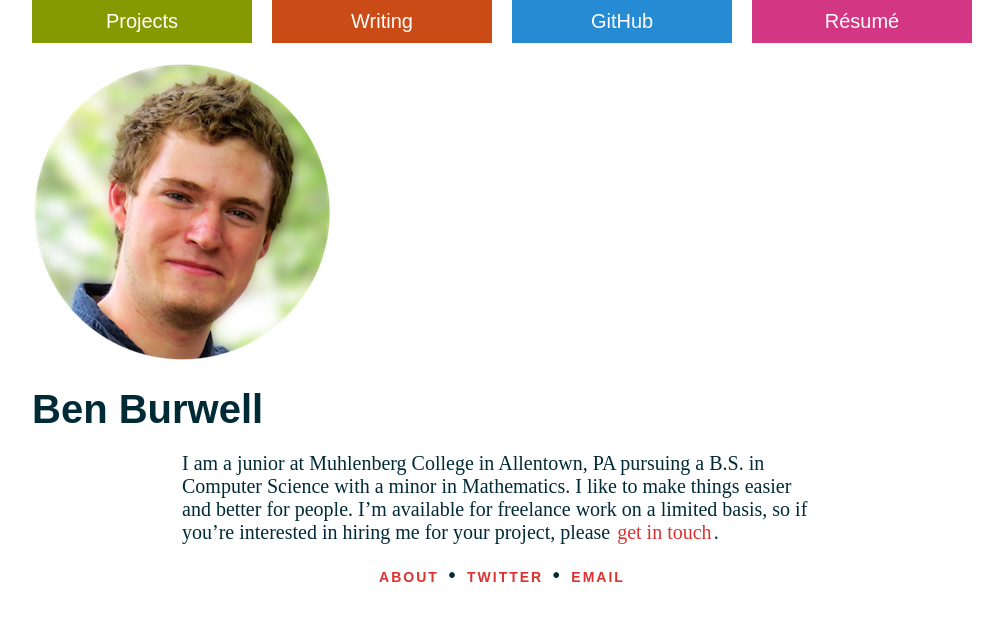
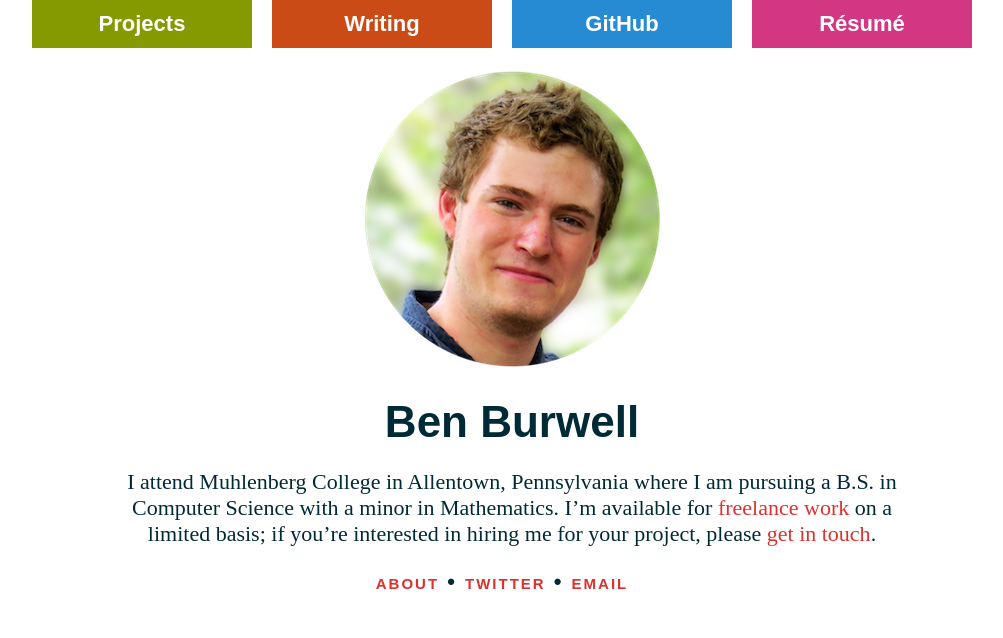
Before and after one commit to bburwell/BenBurwell.com, a Node server app: template views/home.jade in a window 1280 px wide. Shown: the top 638 px of the page, without its empty margins (138-1141 px from the left). Run offline with Node 20, Linux system fonts and the light colour scheme; the template is opened without the code that fills it, so the values that code supplies are empty; style sheets or scripts are compiled from the project's sources; some libraries are stand-ins or nearby versions.

Commit message:
Additional improvements

```diff
--- a/app.js
+++ b/app.js
@@ -31,7 +31,6 @@
 app.get('/', routes.index);
 app.get('/projects', routes.project_index);
 app.get('/writing', routes.writing);
-app.get('/colophon', routes.colophon);
 app.get('/resume', routes.resume);
 
 app.get('/projects/:filename', routes.project_detail);
--- a/public/css/global.less
+++ b/public/css/global.less
@@ -27,7 +27,7 @@
 .nav_button(@c) {
     background-color: @c;
     border-color: @c;
-    .transition(all, 0.15s, linear);
+    .transition(all, 0.25s, linear);
     &:hover {
         background-color: darken(@c, 15%);
         border-color: darken(@c, 15%);
--- a/public/css/style.less
+++ b/public/css/style.less
@@ -1,5 +1,6 @@
 @import "normalize";
 @import "global";
+@import "960_12_col";
 
 * {
     padding: 0;
@@ -8,12 +9,13 @@
 
 body {
     font-family: 'minion-pro', serif;
-    font-size: 20px;
+    font-size: 22px;
     color: @base03;
 }
 
 h1, h2, h3, h4, h5, h6 {
     font-family: 'myriad-pro', sans-serif;
+    font-weight: 600;
     margin-top: 0.5em;
     margin-bottom: 0.5em;
 }
@@ -21,102 +23,60 @@
 a {
     color: @red;
     text-decoration: none;
-    padding: 2px;
+    .transition(color, 0.25s, linear);
 
     &:hover {
         color: darken(@red, 15%);
-        .transition(color, 0.15s, linear);
     }
 }
 
 footer {
     font-family: 'myriad-pro', sans-serif;
     text-align: center;
-    padding: 1em;
+    padding-top: 1em;
+    padding-bottom: 2em;
     font-variant: small-caps;
     letter-spacing: 2px;
-    font-weight: bold;
-}
-
-.container_12 {
-    position: relative;
-    margin-left: auto;
-    margin-right: auto;
+    font-weight: 600;
 }
 
 header {
-
-    a {
-        &:hover {
-            background-color: transparent;
-            color: @base03;
-        }
-        color: @base03;
-    }
-
-    .top_nav_bar {
 
     font-family: 'myriad-pro', sans-serif;
 
     a {
         font-size: 1em;
-            font-weight: 300;
+        font-weight: 600;
         color: rgb(255, 255, 255);
-            text-decoration: none;
         display: block;
         text-align: center;
         padding-top: 0.5em;
         padding-bottom: 0.5em;
-        }
 
-        .projects {
-            left: 0;
-            a {
-                .nav_button(@green);
+        &:hover {
+            color: rgb(255, 255, 255);
         }
     }
 
-        .writing {
-            left: 200px;
-            a {
+    .projects a {
+        .nav_button(@green);
+    }
+
+    .writing a {
         .nav_button(@orange);
+    }
+
+    .github a {
+        .nav_button(@blue);
+    }
+
+    .resume a {
+        .nav_button(@magenta);
     }
 }
 
-        .github {
-            left: 400px;
-            a {
-                .nav_button(@blue);
-            }
-        }
-
-        .resume {
-            left: 600px;
-            a {
-                .nav_button(@magenta);
-            }
-        }
-    }
-}
-
-.home {
+.about {
     text-align: center;
-}
-
-.about {
-    width: 640px;
-    margin-left: auto;
-    margin-right: auto;
-}
-
-.doc {
-
-    padding-bottom: 1em;
-
-    .title {
-        font-size: 2em;
-    }
-
 }
 
 .project h1 a {
@@ -135,23 +95,14 @@
 
 .doc_detail {
 
-    .twitter-share-button {
-        float: right;
-        display: block;
-        margin-top: 10px;
-    }
-
     .date {
         color: @base1;
-        border-bottom: 1px solid @base1;
         margin-bottom: 1em;
-        font-size: 0.8em;
-        text-transform: uppercase;
     }
 
     p {
-        line-height: 1.3em;
-        margin-bottom: 1.3em;
+        line-height: 1.5em;
+        margin-bottom: 1.5em;
     }
 
     ul {
@@ -170,3 +121,7 @@
         padding: 0 3px;
     }
 }
+
+@media (max-width: 500px) {
+
+}
--- a/views/home.jade
+++ b/views/home.jade
@@ -1,6 +1,7 @@
 extends layout
 block content
-    p
-        img(src='/images/ben_circle.png', style='padding-top:1em;')
-    h1 Ben Burwell
-    p.about I am a junior at Muhlenberg College in Allentown, PA pursuing a B.S. in Computer Science with a minor in Mathematics. I like to make things easier and better for people. I’m available for freelance work on a limited basis, so if you’re interested in hiring me for your project, please <a href="mailto:hi@benburwell.com">get in touch</a>.
+    .about.grid_10.push_1
+        p
+            img(src='/images/ben_circle.png', style='padding-top:1em;')
+        h1 Ben Burwell
+        p I attend Muhlenberg College in Allentown, Pennsylvania where I am pursuing a B.S. in Computer Science with a minor in Mathematics. I’m available for <a href="/resume/">freelance work</a> on a limited basis; if you’re interested in hiring me for your project, please <a href="mailto:hi@benburwell.com">get in touch</a>.
--- a/views/layout.jade
+++ b/views/layout.jade
@@ -2,7 +2,6 @@
 html
     head
         title= title || 'Ben Burwell'
-        link(rel='stylesheet', href='/css/960_12_col.css')
         link(rel='stylesheet', href='/css/style.css')
         link(rel='shortcut icon', href='/images/icons/favicon.ico', sizes="128x128")
         link(rel='apple-touch-icon', href='/images/icons/apple/apple-touch-icon-57x57.png', sizes='57x57')
@@ -13,7 +12,7 @@
         link(rel='apple-touch-icon', href='/images/icons/apple/apple-touch-icon-144x144.png', sizes='144x144')
         link(rel='apple-touch-icon', href='/images/icons/apple/apple-touch-icon-152x152.png', sizes='152x152')
         meta(name='author', content='Ben Burwell')
-        meta(name='description', content='Designer and developer. Thoughts on design, security, information, &amp; more')
+        meta(name='description', content='Computer science student, hacker. Passionate about kerning & coffee.')
         meta(name='keywords', content='ben burwell, designer, freelance, developer, programming')
         script(async, src='//code.jquery.com/jquery-1.10.2.min.js', type='text/javascript')
         script(type='text/javascript', src='//use.typekit.net/xgd2xxh.js')
@@ -23,27 +22,22 @@
         block javascripts
     body(class=body_class ? body_class : undefined)
         .container_12
-            header
-                .top_nav_bar
+            header.top_nav_bar
                     .grid_3
                         .projects
-                            a(href='/projects/',
-                                class=(current == 'projects')? 'current' : undefined) Projects
+                            a(href='/projects/') Projects
                     .grid_3
                         .writing
-                            a(href='/writing/',
-                                class=(current == 'writing')? 'current' : undefined) Writing
+                            a(href='/writing/') Writing
                     .grid_3
                         .github
                             a(href='https://github.com/benburwell', target='_blank') GitHub
                     .grid_3
                         .resume
-                            a(href='/resume/',
-                                class=(current == 'resume')? 'current' : undefined) Résumé
-            .grid_12
+                            a(href='/resume/') Résumé
+            main.grid_12
                 block content
-            .grid_12
-                footer
+            footer.grid_12
                     p
                         a(href='/') about
                         |  &bull;
--- a/views/projects.jade
+++ b/views/projects.jade
@@ -5,4 +5,4 @@
         .project.doc
             h1
                 a(href=project.link)= project.title
-            .description= project.description
+            p= project.description
--- a/views/writing.jade
+++ b/views/writing.jade
@@ -4,4 +4,4 @@
         .writing.doc
             h1
                 a(href=doc.link)= doc.title
-            .description= doc.description
+            p= doc.description
```
Also changed, not shown: routes.js (+1 -18 lines), public/css/960_12_col.less (renamed from public/css/960_12_col.css). Lines whose indentation alone changed are shown as unchanged.
